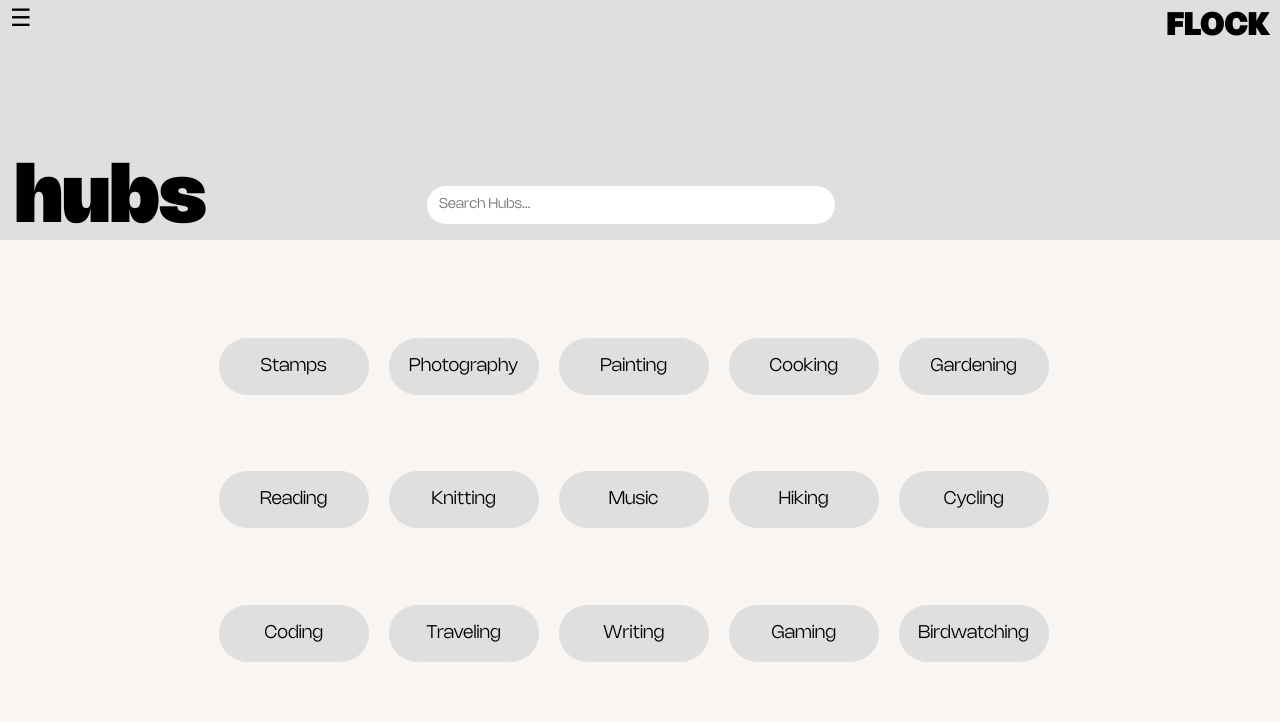
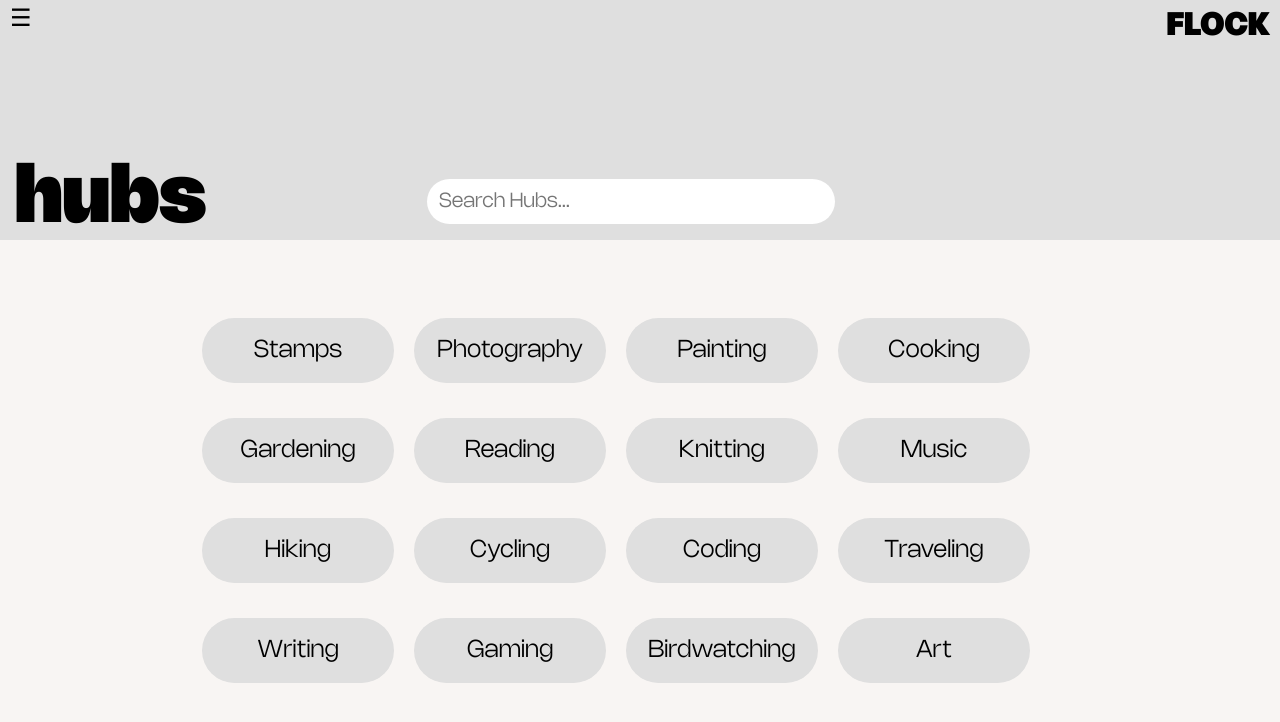
Before and after one commit to Zsolt-qwerty/final-project-flock, a Next.js app: page /AllHubs in a window 1280 px wide. Shown: the top 722 px of the page. Built offline with nearby package versions, Linux system fonts and the light colour scheme; no server answers.

Commit message:
style: all hubs buttons edited

```diff
--- a/src/app/AllHubs/AllHubs.module.css
+++ b/src/app/AllHubs/AllHubs.module.css
@@ -11,7 +11,7 @@
 .cardDiv {
   box-sizing: border-box;
   height: 70%;
-  width: 99%;
+  width: 100%;
   display: flex;
   align-items: center;
   justify-content: center;
--- a/src/app/AllHubs/AllHubsSearchBar/AllHubsSearchBar.module.css
+++ b/src/app/AllHubs/AllHubsSearchBar/AllHubsSearchBar.module.css
@@ -1,9 +1,9 @@
 .searchInput {
   border: none;
-  border-radius: 20px;
+  border-radius: 10vh;
   width: 30vw;
   padding: 12px;
   font-family: "N-Light";
-  font-size: 14px;
+  font-size: 2.5vh;
   margin-bottom: 12px;
 }
--- a/src/app/components/AllHubsContainer/AllHubsContainer.module.css
+++ b/src/app/components/AllHubsContainer/AllHubsContainer.module.css
@@ -1,7 +1,7 @@
 .buttonDiv {
   display: flex;
   align-items: center;
-  justify-content: center;
+  justify-content: flex-start;
   width: 70vw;
   height: 50vh;
   flex-wrap: wrap;
@@ -9,14 +9,17 @@
 
 .hubButton {
   padding: 20px;
-  width: 150px;
+  width: 15vw;
   display: flex;
   align-items: center;
   justify-content: center;
   margin: 10px;
-  border-radius: 30px;
+  border-radius: 5vh;
   font-family: "N-Light";
-  font-size: 18px;
+  font-size: 3vh;
   background-color: #dfdfdf;
   border: none;
 }
+.hubButton:hover {
+  transform: scale(1.05);
+}
--- a/src/app/components/AllHubsContainer/AllHubsContainer.tsx
+++ b/src/app/components/AllHubsContainer/AllHubsContainer.tsx
@@ -49,6 +49,7 @@ const AllHubContainer = () => {
         href="/SingleHub"
         className={styles.hubButton}
       />
+      <HubCard label="Art" href="/SingleHub" className={styles.hubButton} />
     </div>
   );
 };
```
